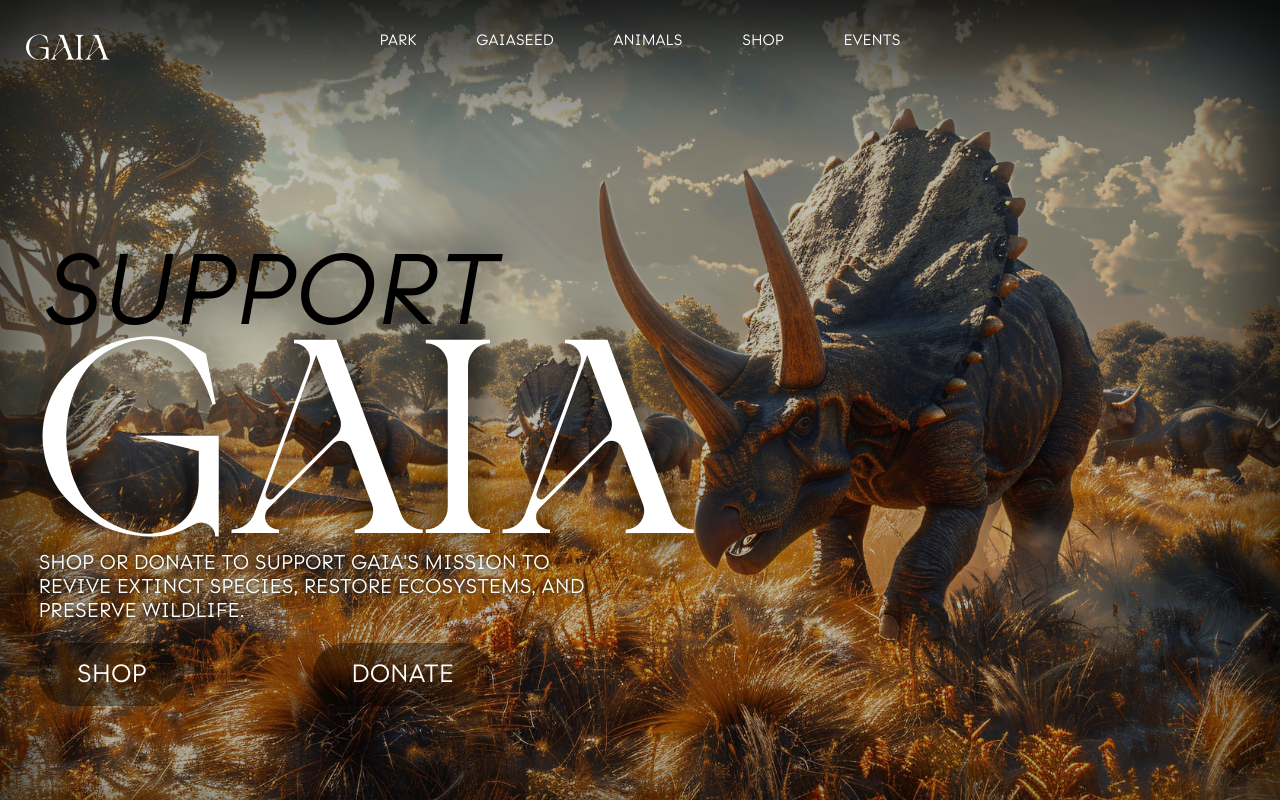
After one commit to Yaelen/TLE-1-T10, a PHP site: page /support.php in a window 1280 px wide. The commit adds this page. Run offline with PHP 8.4, Linux system fonts and the light colour scheme.

Commit message:
support page

```diff
--- a/css/style.css
+++ b/css/style.css
@@ -653,3 +653,67 @@ p {
 .section3, .section6 {
     background-color: #ff9d73;
 }
+
+
+
+/*Support*/
+.links a {
+    color: white;
+}
+
+.support-body {
+    background-image: url("../images/extinct-triceratops-dinosaur-with-natural-habitat.jpg");
+    width: 100vw;
+    height: 100vh;
+    background-size: cover;
+    background-position: center;
+    box-shadow: inset 0 5rem 13rem #000;
+}
+
+.support-main {
+    width: 45vw;
+    margin: 10vh 3vw;
+    display: flex;
+    flex-direction: column;
+    align-items: flex-start;
+    justify-content: center;
+}
+
+.support-h2 {
+    font-family: Strawford;
+    font-style: italic;
+    font-size: 10rem;
+    line-height: 10rem;
+    padding: 0;
+    color: black;
+    text-shadow: 0 0 4rem #000;
+}
+
+.support-h1 {
+    font-size: 25rem;
+    line-height: 7rem;
+    padding: 0;
+    text-shadow: 0 0 4rem #000;
+}
+
+.support-p {
+    padding-top: 3.5rem;
+    text-shadow: 0 0 0.5rem #000;
+}
+
+.support-div {
+    display: flex;
+    align-items: center;
+    justify-content: flex-start;
+    width: 100%;
+    gap: 10vw;
+}
+
+.support-a {
+    font-size: 2.5rem;
+    color: white;
+    font-family: Strawford;
+    padding: 2vh 3vw;
+    background-color: rgba(0, 0, 0, 40%);
+    border-radius: 5rem;
+}
--- a/details.php
+++ b/details.php
@@ -37,7 +37,7 @@ mysqli_close($db);
 <!--    <link rel="stylesheet" href="https://cdn.jsdelivr.net/npm/bulma@0.9.4/css/bulma.min.css">-->
 
 
-    <title>Details [ALBUM NAME] | Music Collection</title>
+    <title>Details</title>
 </head>
 <body>
 
--- /dev/null
+++ b/support.php
@@ -0,0 +1,35 @@
+<!doctype html>
+<html lang="en">
+<head>
+    <meta charset="UTF-8">
+    <meta name="viewport"
+          content="width=device-width, user-scalable=no, initial-scale=1.0, maximum-scale=1.0, minimum-scale=1.0">
+    <meta http-equiv="X-UA-Compatible" content="ie=edge">
+    <title>Support</title>
+    <link rel="stylesheet" href="./css/style.css">
+</head>
+<body class="support-body">
+<nav>
+    <a href="index.php" id="logo">GAIA</a>
+    <div class="links">
+        <a href="parkinfo.php">PARK</a>
+        <a href="seed.php">GAIASEED</a>
+        <a href="ams.php">ANIMALS</a>
+        <a href="donate.php">SHOP</a>
+        <a href="events.php">EVENTS</a>
+    </div>
+</nav>
+
+<main class="support-main">
+    <h2 class="support-h2">SUPPORT</h2>
+    <h1 class="support-h1">GAIA</h1>
+    <p class="support-p">SHOP OR DONATE TO SUPPORT GAIA'S MISSION TO REVIVE EXTINCT
+        SPECIES, RESTORE ECOSYSTEMS, AND PRESERVE WILDLIFE.</p>
+    <div class="support-div">
+        <a class="support-a">SHOP</a>
+        <a href="donate.php" class="support-a">DONATE</a>
+    </div>
+
+</main>
+</body>
+</html>
```
Also changed, not shown: seedScan.html (+2 -14 lines), images/extinct-triceratops-dinosaur-with-natural-habitat.jpg (added).
